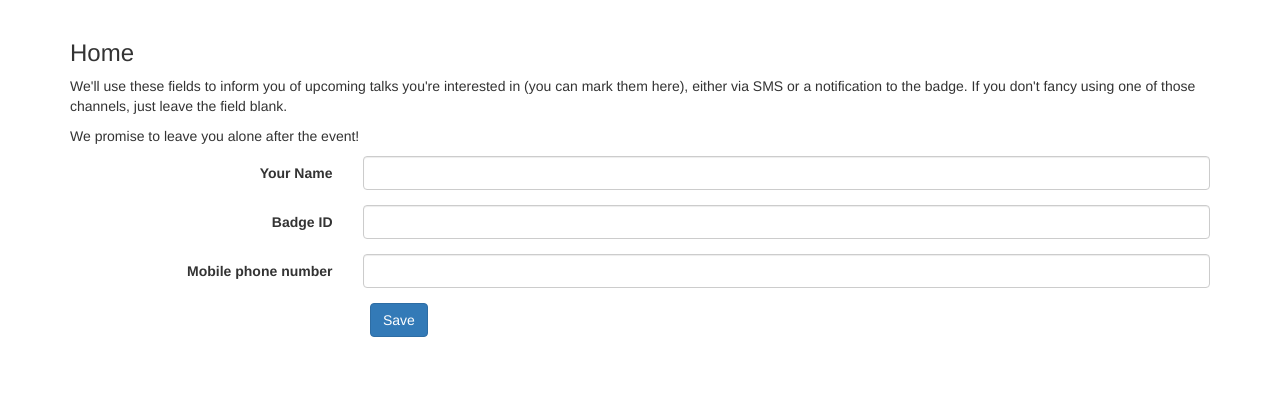
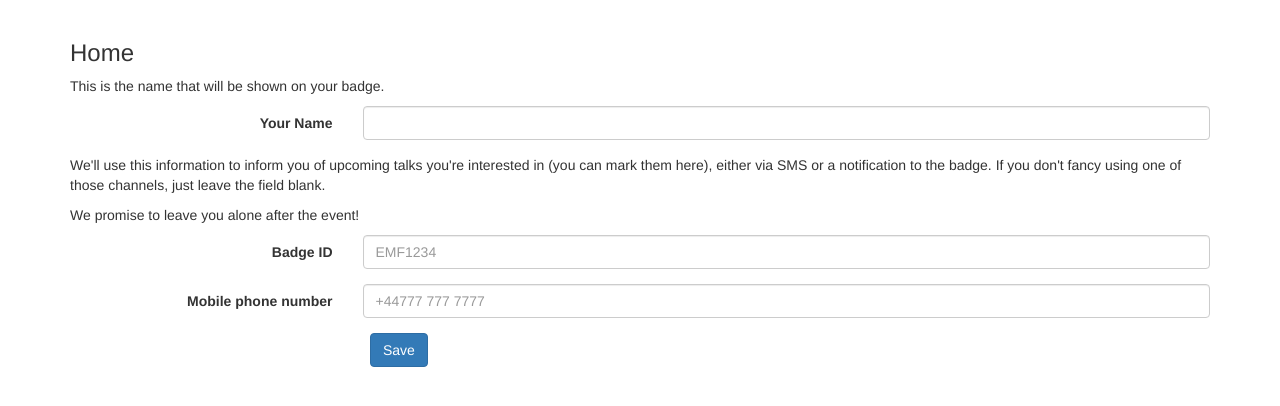
Before and after one commit to emfcamp/Schedule, a Flask app: page /home in a window 1280 px wide. Shown: the part 51-457 px from the top of the page. Run offline with Flask 2, Linux system fonts and the light colour scheme; the visitor is signed in with stand-in values (Sample User, id 1); data comes from the database, SQL or seed files in the repository; some libraries are stand-ins or nearby versions.

Commit message:
Added validation to badge ID

```diff
--- a/templates/home.html
+++ b/templates/home.html
@@ -7,21 +7,24 @@
     {% include 'navigation.html' %}
     <div class="container">
         <h3>Home</h3>
-
-        <p>
-            We'll use these fields to inform you of upcoming talks you're interested in (</a href="/events">you can mark them here</a>), either via SMS or a notification to the badge. If you don't fancy using one of those channels, just leave the field blank.
-        </p>
-
-        <p>
-            We promise to leave you alone after the event!
-        </p>
-
         <form method="post" role="form" class="form-horizontal">
             <fieldset>
+                <p>This is the name that will be shown on your badge.</p>
                 {{ form.hidden_tag() }}
                 {{ render_field(form.nickname, True) }}
-                {{ render_field(form.badgeid, True) }}
-                {{ render_field(form.phone, True) }}
+            </fieldset>
+
+            <fieldset>
+                <p>
+                    We'll use this information to inform you of upcoming talks you're interested in (</a href="/events">you can mark them here</a>), either via SMS or a notification to the badge. If you don't fancy using one of those channels, just leave the field blank.
+                </p>
+
+                <p>
+                    We promise to leave you alone after the event!
+                </p>
+
+                {{ render_field(form.badgeid, True, placeholder="EMF1234") }}
+                {{ render_field(form.phone, True, placeholder="+44777 777 7777") }}
                 <div class="form-actions col-sm-offset-3 col-sm-9">
                     <button type="submit" name="Create" class="btn btn-primary debounce">Save</button>
                 </div>
--- a/views/basic.py
+++ b/views/basic.py
@@ -15,6 +15,7 @@ from wtforms.validators import Required, Email, EqualTo, ValidationError, Length
 from wtforms import TextField, PasswordField, HiddenField
 
 import os
+import re
 
 login_manager.setup_app(app, add_context_processor=True)
 
@@ -31,11 +32,17 @@ def main():
     else:
         return redirect("/events", code=302)
 
+def Validate_Badge_ID(form, field):
+    if field.data:
+        if len(field.data) != 7:
+            raise ValidationError('Badge IDs are 7 Characters')
+        if not re.match(r"[eE][mM][fF][0-9A-Fa-f]{4}", field.data):
+            raise ValidationError('Badge IDs begin EMF then have 4 numbers / letters')
+
 class HomeForm(Form):
-    badgeid = TextField('Badge ID', [])
+    badgeid = TextField('Badge ID', [Validate_Badge_ID])
     phone = TextField('Mobile phone number', [])
     nickname = TextField('Your Name', [Length(max=10)])
-
 
 @app.route('/home', methods=['GET', 'POST'])
 @login_required
@@ -45,7 +52,7 @@ def home():
     user = User.query.filter_by(id=current_user.id).first()
     if form.validate_on_submit():
         user.nickname = form.nickname.data
-        user.badgeid = form.badgeid.data
+        user.badgeid = form.badgeid.data.upper()
         user.phone = form.phone.data
         db.session.commit()
 
--- a/views/users.py
+++ b/views/users.py
@@ -61,7 +61,6 @@ def login():
             flash("Invalid login details!")
 
     return render_template("login.html", form=form)
-
 
 class SignupForm(Form):
     badgeid = TextField('Badge ID', [Required()])
```
